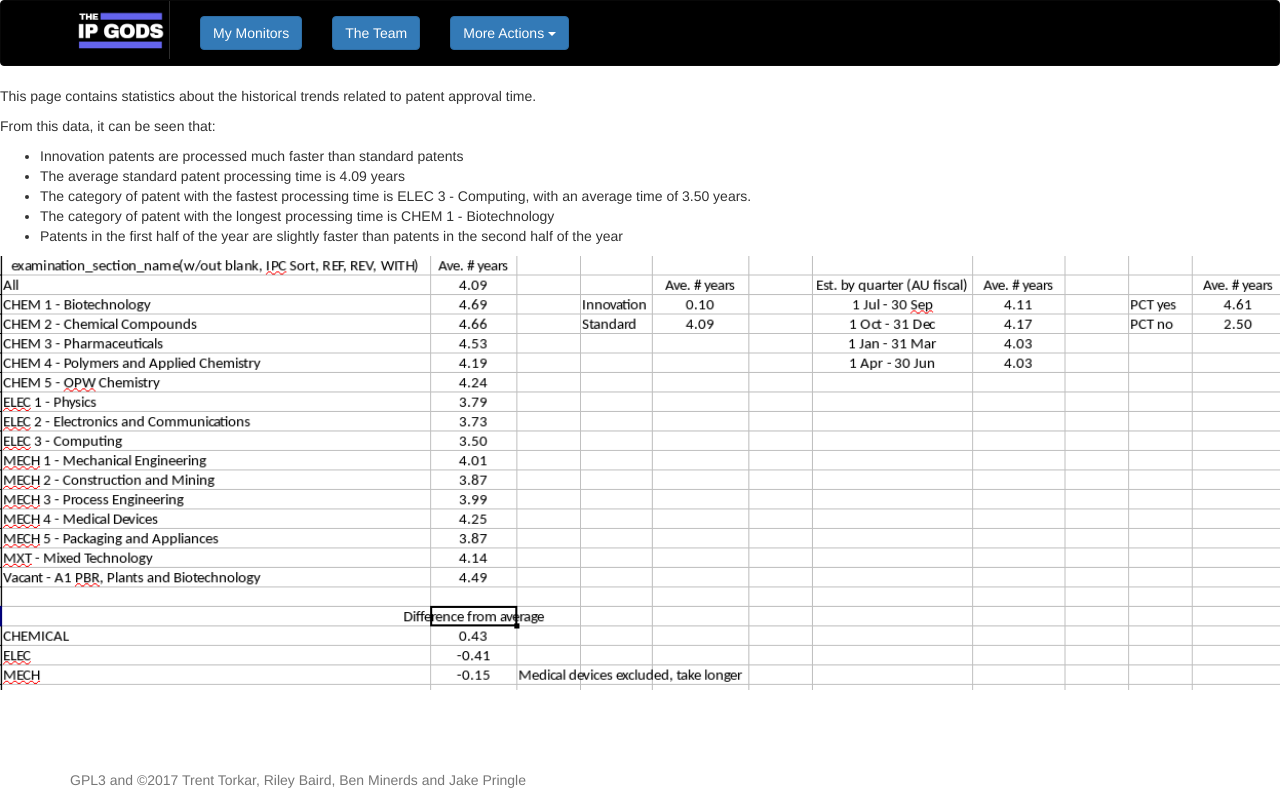
After one commit to The-IP-Gods/The-IP-Gods, a Django app: page /histtrends/ in a window 1280 px wide. The commit adds this page. Run offline with Django 3.2, Linux system fonts and the light colour scheme; some libraries are stand-ins or nearby versions.

Commit message:
Add histtrends page, update supertable

```diff
--- a/gettingstarted/urls.py
+++ b/gettingstarted/urls.py
@@ -14,4 +14,5 @@ urlpatterns = [
     url(r'^db', hello.views.db, name='db'),
     url(r'^admin/', include(admin.site.urls)),
     url(r'^form/', hello.views.form, name='form'),
+    url(r'^histtrends/', hello.views.histtrends, name='histtrends'),
 ]
--- a/hello/templates/base.html
+++ b/hello/templates/base.html
@@ -65,7 +65,7 @@
               <li><a href="#"><button type="button" class="btn btn-primary">Add Application Monitor</button></a></li>
               <li role="separator" class="divider"></li>
               <li class="dropdown-header">Historical Information</li>
-              <li><a href="#"><button type="button" class="btn btn-primary">Historical Trends</button></a></li>
+              <li><a href="/histtrends/"><button type="button" class="btn btn-primary">Historical Trends</button></a></li>
               <li><a href="#"><button type="button" class="btn btn-primary">Historical Averages</button></a></li>
             </ul>
           </li>
--- /dev/null
+++ b/hello/templates/baselevel2.html
@@ -0,0 +1,88 @@
+
+<!DOCTYPE html>
+<html lang="en">
+  <head>
+    <meta charset="utf-8">
+    <meta http-equiv="X-UA-Compatible" content="IE=edge">
+    <meta name="viewport" content="width=device-width, initial-scale=1">
+    <meta name="description" content="">
+    <meta name="author" content="">
+    <link rel="icon" href="favicon.ico">
+    <title>IP God Tech</title>
+    <link rel="stylesheet" href="https://maxcdn.bootstrapcdn.com/bootstrap/3.3.7/css/bootstrap.min.css">
+    <script src="https://ajax.googleapis.com/ajax/libs/jquery/3.2.0/jquery.min.js"></script>
+    <script src="https://maxcdn.bootstrapcdn.com/bootstrap/3.3.7/js/bootstrap.min.js"></script>
+    <style>
+    .footer {
+      position: absolute;
+      bottom: 0;
+      width: 100%;
+      align: center;
+    }
+    .email {
+      position: absolute;
+      bottom: 10%;
+      width: 100%;
+    }
+    .filler {
+      align: center;
+      height: 100%;
+    }
+    .fill {
+      align: center;
+      width: 100%;
+    }
+    .navbar {
+      background-color: black;
+      width: 100%;
+    }
+    </style>
+  </head>
+  <body>
+
+
+  <nav class="navbar navbar-inverse navbar-top"> <!-- Fixed navbar -->
+    <div class="container">
+      <div class="navbar-header">
+        <button type="button" class="navbar-toggle collapsed" data-toggle="collapse" data-target="#navbar" aria-expanded="false" aria-controls="navbar">
+          <span class="sr-only">Toggle navigation</span>
+          <span class="icon-bar"></span>
+          <span class="icon-bar"></span>
+          <span class="icon-bar"></span>
+        </button>
+        <img src="../static/logo_4.png" width=100px align="left" class="img-responsive header-img"></img>
+        <a class="navbar-brand" href="http://ipgod.tech"></a>
+      </div>
+      <div id="navbar" class="navbar-collapse collapse">
+        <ul class="nav navbar-nav">
+          <li><a href="../#about"><button type="button" class="btn btn-primary">My Monitors</button></a></li>
+          <li><a href="../#contact"><button type="button" class="btn btn-primary">The Team</button></a></li>
+          <li class="dropdown">
+            <a href="#" class="dropdown-toggle" data-toggle="dropdown" role="button" aria-haspopup="true" aria-expanded="false"><button type="button" class="btn btn-primary">More Actions <span class="caret"></span></button></a>
+            <ul class="dropdown-menu">
+              <li class="dropdown-header">Monitor Applications</li>
+              <li><a href="#"><button type="button" class="btn btn-primary">Add Keyword Monitor</button></a></li>
+              <li><a href="#"><button type="button" class="btn btn-primary">Add Application Monitor</button></a></li>
+              <li role="separator" class="divider"></li>
+              <li class="dropdown-header">Historical Information</li>
+              <li><a href="/histtrends/"><button type="button" class="btn btn-primary">Historical Trends</button></a></li>
+              <li><a href="#"><button type="button" class="btn btn-primary">Historical Averages</button></a></li>
+            </ul>
+          </li>
+        </ul>
+      </div><!--/.nav-collapse -->
+    </div>
+  </nav>
+
+
+{% block content %}{% endblock %}
+
+
+<footer class="footer">
+  <div class="container">
+    <p class="text-muted">GPL3 and ©2017 Trent Torkar, Riley Baird, Ben Minerds and Jake Pringle</p>
+  </div>
+</footer>
+
+</body>
+</html>
--- /dev/null
+++ b/hello/templates/histtrends.html
@@ -0,0 +1,24 @@
+{% extends "baselevel2.html" %}
+{% load staticfiles %}
+
+{% block content %}
+
+<p>
+This page contains statistics about the historical trends related to patent
+approval time.
+</p>
+
+<p>
+From this data, it can be seen that:
+</p>
+<ul>
+	<li>Innovation patents are processed much faster than standard patents</li>
+	<li>The average standard patent processing time is 4.09 years</li>
+	<li>The category of patent with the fastest processing time is ELEC 3 - Computing, with an average time of 3.50 years.</li>
+	<li>The category of patent with the longest processing time is CHEM 1 - Biotechnology</li>
+	<li>Patents in the first half of the year are slightly faster than patents in the second half of the year</li>
+</ul>
+
+<img width="100%" height="70%" src="../static/Statistics.png"/>
+
+{% endblock %}
--- a/hello/views.py
+++ b/hello/views.py
@@ -43,6 +43,9 @@ def db(request):
 
     return render(request, 'db.html', {'greetings': greetings})
 
+def histtrends(request):
+    return render(request, 'histtrends.html')
+
 def form(request):
     results = []
     csv.field_size_limit(sys.maxsize)
```
Also changed, not shown: hello/static/Statistics.png (added), 1 other file.
